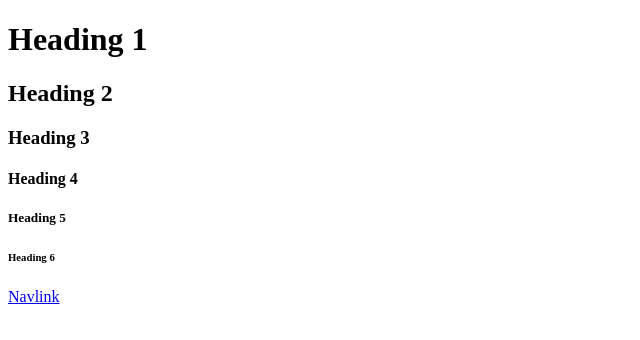
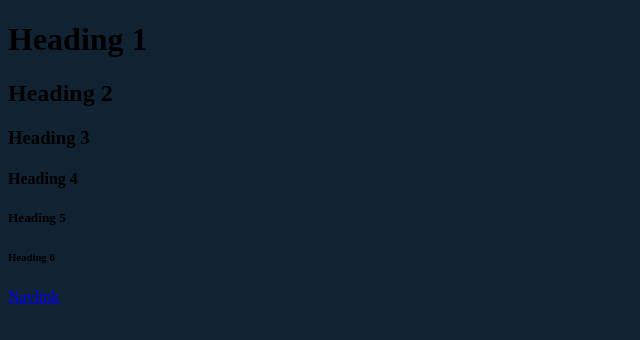
Before and after one commit to kristyanYochev/WebDesignFinal, a website: page element_showcase.html in a window 1280 px wide. Shown: the whole page, without its empty margins (0-640 px from the left). Drawn offline with nearby package versions, Linux system fonts and the light colour scheme; files that its build step writes are made by us from their sources.

Commit message:
Test html

```diff
--- a/src/scss/styles.scss
+++ b/src/scss/styles.scss
@@ -1,3 +1,7 @@
 *, *::after, *::before {
 	box-sizing: border-box;
 }
+
+body {
+	background-color: #112233;
+}
```
Also changed, not shown: index.html (+1 -0 lines).
